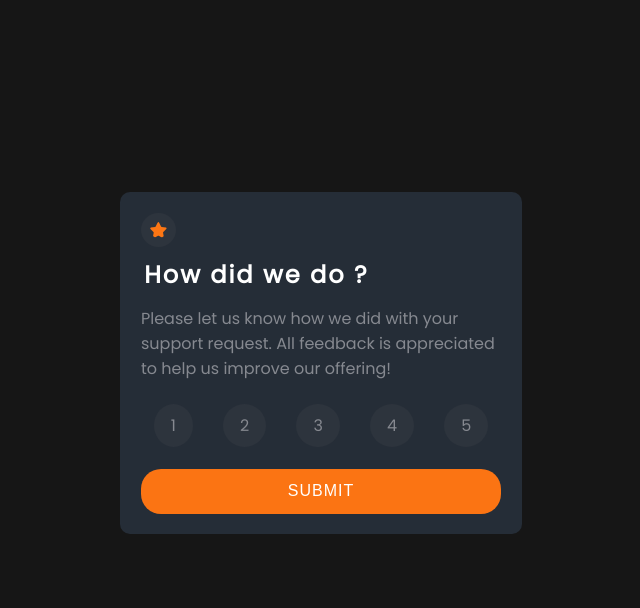
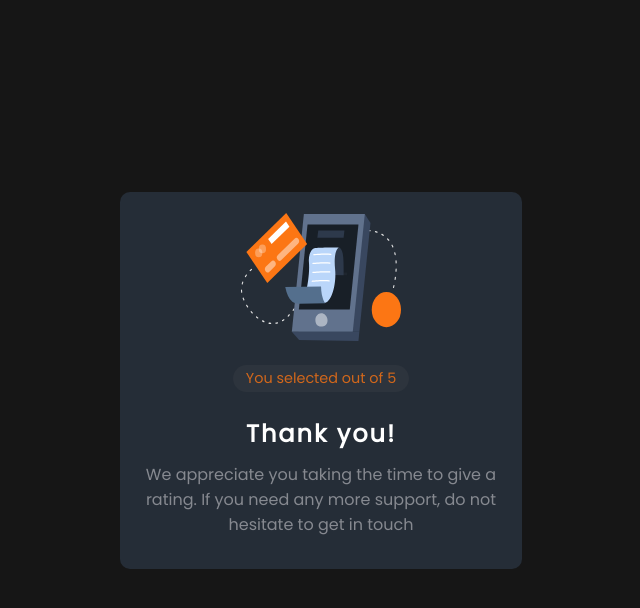
Before and after one commit to sayamalvi/fem-rating-card, a plain HTML site: page index.html in a window 1280 px wide. Both pictures are taken after a click on the button "SUBMIT". Shown: the whole page, without its empty margins (319-959 px from the left). Drawn offline with Linux system fonts and the light colour scheme.

Commit message:
Challenge complete

```diff
--- a/index.html
+++ b/index.html
@@ -30,7 +30,7 @@
     <div class="card_state-two hidden">
       <img src="images/illustration-thank-you.svg" alt="review-image">
       <div class="final-review">
-        <p>You selected <span></span> out of 5 </p>
+        <p>You selected <span class="rate"></span> out of 5 </p>
       </div>
       <h2>Thank you!</h2>
       <p>We appreciate you taking the time to give a rating. If you need any more support, do not hesitate to get in
@@ -65,7 +65,7 @@
     Challenge by <a href="https://www.frontendmentor.io?ref=challenge" target="_blank">Frontend Mentor</a>.
     Coded by <a href="#">Your Name Here</a>.
   </footer> -->
-<script src="index.js"></script>
+  <script src="index.js"></script>
 </body>
 
 </html>
--- a/index.js
+++ b/index.js
@@ -1,6 +1,17 @@
 const btn = document.querySelector('.btn');
 const cardTwo = document.querySelector('.card_state-two');
-const cardOne = document.querySelector('.card_state-two');
+const cardOne = document.querySelector('.card_state-one');
+const numbers = document.querySelectorAll('.number');
+const rate = document.querySelector('.rate');
 
 btn.addEventListener('click', () => {
+  cardOne.classList.add('hidden');
+  cardTwo.classList.remove('hidden')
+})
+
+numbers.forEach((number) => {
+  number.addEventListener('click', () => {
+    const value = number.textContent;
+    rate.textContent = value;
   })
+})
--- a/style.css
+++ b/style.css
@@ -25,7 +25,6 @@ main {
 
 .card_state-one {
     width: fit-content;
-    margin: 0 auto;
     padding: 1.3rem;
     border-radius: 10px;
     background-color: hsl(213, 19%, 18%);
```
